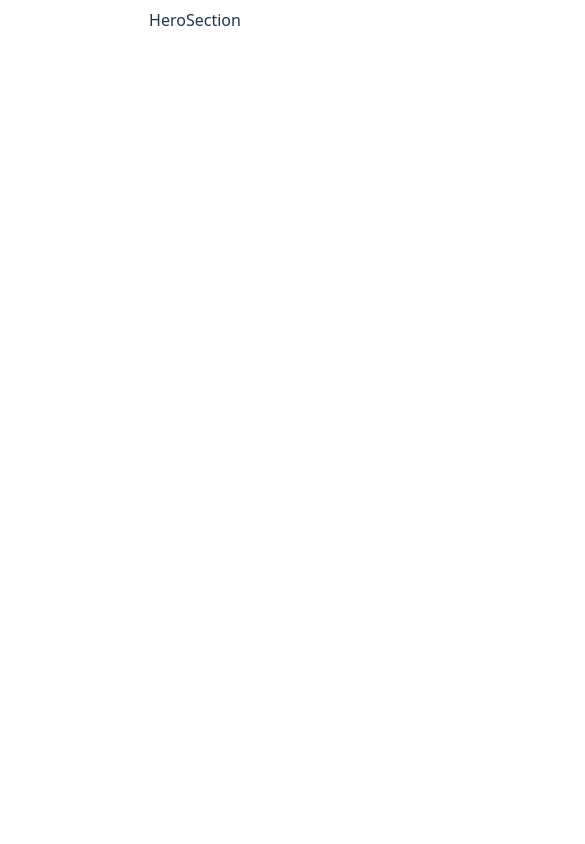
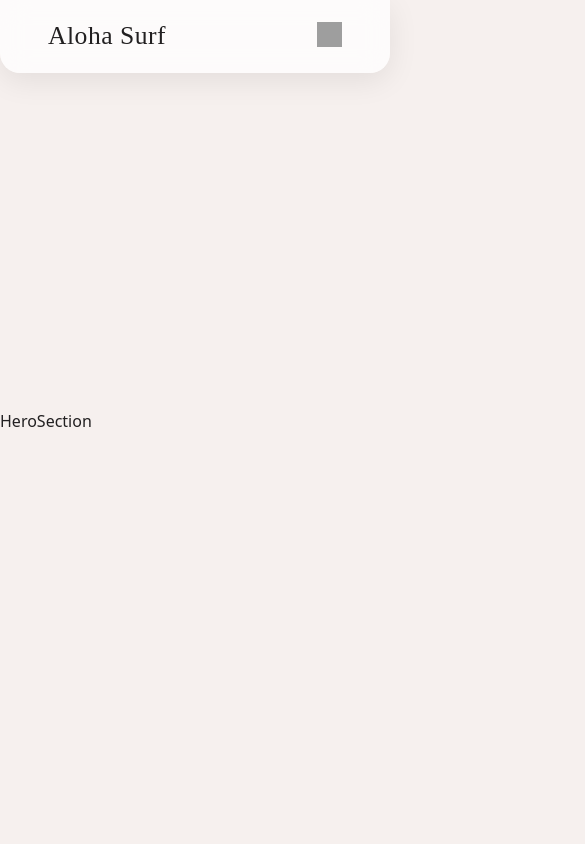
Before and after one commit to Katsikas/css-parallax-react, a React (Vite) app: page / in a window 390 px wide. Shown: the top 844 px of the page, 585 px wide, since content can reach past the window. Built offline with nearby package versions, Linux system fonts and the light colour scheme; grey boxes are pictures that could not be loaded.

Commit message:
feat: add responsive mobile menu + scroll-aware hide/show

```diff
--- a/src/App.jsx
+++ b/src/App.jsx
@@ -6,10 +6,12 @@ import SectionFour from "./components/SectionFour";
 import SectionFive from "./components/SectionFive";
 import SectionSix from "./components/SectionSix";
 import SectionSeven from "./components/SectionSeven";
+import NavBar from "./components/NavBar";
 
 const App = () => {
   return (
     <div>
+      <NavBar />
       <HeroSection />
       <SectionOne />
       <SectionTwo />
--- /dev/null
+++ b/src/components/NavBar.jsx
@@ -0,0 +1,93 @@
+import { useEffect, useState } from "react";
+import useIsMobile from "../hooks/isMobile";
+
+const NavBar = () => {
+  const [isVisible, setIsVisible] = useState(true);
+  const [isMobileMenuOpen, setIsMobileMenuOpen] = useState(false);
+
+  const isMobile = useIsMobile();
+
+  useEffect(() => {
+    let lastScrollY = window.scrollY;
+    const threshold = 10;
+
+    const controlNavBar = () => {
+      const currentScrollY = window.scrollY;
+
+      if (currentScrollY < 80) setIsVisible(true);
+      else if (currentScrollY > lastScrollY + threshold) setIsVisible(false);
+      else if (currentScrollY < lastScrollY - threshold) setIsVisible(true);
+
+      lastScrollY = currentScrollY;
+    };
+
+    window.addEventListener("scroll", controlNavBar);
+
+    return () => window.removeEventListener("scroll", controlNavBar);
+  }, []);
+
+  const navLinks = [
+    { label: "About", href: "about" },
+    { label: "Lessons", href: "Lessons" },
+    { label: "Spots", href: "Spots" },
+    { label: "Book Now", href: "contact" },
+  ];
+
+  return (
+    <header className={`header ${isVisible ? "show" : "hidden"}`}>
+      <nav className="navbar">
+        <div className="nav-logo">
+          <a href="/">
+            <span className="logo-text">Aloha Surf</span>
+          </a>
+        </div>
+        {!isMobile && (
+          <ul className="nav-links">
+            {navLinks.map((link) => (
+              <li key={link.label}>
+                <a href={`#${link.href}`}>{link.label}</a>
+              </li>
+            ))}
+          </ul>
+        )}
+        {isMobile && (
+          <button
+            className="burger-icon"
+            onClick={() => setIsMobileMenuOpen(!isMobileMenuOpen)}
+          >
+            <img
+              src={
+                isMobileMenuOpen
+                  ? "/icons/close-icon.svg"
+                  : "/icons/burger-menu.svg"
+              }
+              height={25}
+              width={25}
+              alt="burger icon"
+            />
+          </button>
+        )}
+      </nav>
+      {isMobile && (
+        <div
+          className={
+            isMobileMenuOpen ? "mobile-menu open" : "mobile-menu close"
+          }
+        >
+          <ul className="mobile-nav-links ">
+            {navLinks.map((link) => (
+              <li
+                key={link.label}
+                //    onClick={() => setIsMobileMenuOpen(false)}
+              >
+                <a href={`#${link.href}`}>{link.label}</a>
+              </li>
+            ))}
+          </ul>
+        </div>
+      )}
+    </header>
+  );
+};
+
+export default NavBar;
--- /dev/null
+++ b/src/hooks/isMobile.js
@@ -0,0 +1,15 @@
+import { useEffect, useState } from "react";
+
+export default function useIsMobile(breakpoint = 767) {
+  const [isMobile, setIsMobile] = useState(
+    () => window.innerWidth <= breakpoint,
+  );
+
+  useEffect(() => {
+    const handleResize = () => setIsMobile(window.innerWidth <= breakpoint);
+    window.addEventListener("resize", handleResize);
+    return () => window.removeEventListener("resize", handleResize);
+  }, [breakpoint]);
+
+  return isMobile;
+}
--- a/src/index.css
+++ b/src/index.css
@@ -1,8 +1,9 @@
+* {
+  margin: 0;
+  padding: 0;
+}
+
 :root {
-  font-family: system-ui, Avenir, Helvetica, Arial, sans-serif;
-  line-height: 1.5;
-  font-weight: 400;
-
   color-scheme: light dark;
   color: #222021;
   font-synthesis: none;
@@ -10,10 +11,13 @@
   -webkit-font-smoothing: antialiased;
   -moz-osx-font-smoothing: grayscale;
   background-color: #f6f0ee;
+  scroll-behavior: smooth;
 
-  margin: 0;
-  padding: 0;
   text-align: center;
+}
+
+#root {
+  width: 100%;
 }
 
 body {
@@ -21,24 +25,21 @@ body {
   place-items: center;
   min-width: 320px;
   min-height: 100vh;
-}
 
-#root {
-  width: 100%;
+  font-family: "Plus Jakarta Sans", system-ui, sans-serif;
+  font-weight: 400;
+  line-height: 1.6;
 }
 
 h1,
-h2 {
+h2,
+h3 {
+  font-family: "DM Sans", system-ui, sans-serif;
+  font-weight: 600;
   font-size: 2.2em;
   line-height: 1.1;
 }
 
-@media (prefers-color-scheme: light) {
-  :root {
-    color: #213547;
-    background-color: #ffffff;
-  }
-}
 p {
   font-size: 1.2em;
 }
@@ -48,8 +49,160 @@ p {
   color: #f6f0ee;
 }
 
+.header {
+  position: fixed;
+  top: 0;
+  z-index: 3;
+  min-width: 100%;
+  background: rgba(255, 255, 255, 0.75);
+  backdrop-filter: blur(14px);
+  -webkit-backdrop-filter: blur(14px);
+
+  box-shadow: 0 8px 30px rgba(0, 0, 0, 0.08);
+  border-bottom-left-radius: 20px;
+  border-bottom-right-radius: 20px;
+  transition: 300ms cubic-bezier(0.4, 0, 0.2, 1);
+}
+
+.header.hidden {
+  transform: translateY(-10vh);
+  filter: blur(8px);
+}
+
+.header.show {
+  filter: blur(0);
+}
+
+.header a {
+  text-decoration: none;
+  color: inherit;
+  color: #0d2b45;
+  font-weight: 500;
+}
+
+.header .logo-text {
+  font-family: "Pacifico", cursive;
+  font-size: 1.6rem;
+  letter-spacing: 0.5px;
+  color: #222021;
+}
+
+.header .navbar {
+  position: relative;
+  display: flex;
+  flex-direction: row;
+  align-items: center;
+  justify-content: space-between;
+  padding: 1rem 3rem;
+}
+
+.header .navbar .nav-logo {
+  justify-self: flex-start;
+  transition: 150ms cubic-bezier(0.47, 0, 0.745, 0.715);
+}
+
+.header .navbar .nav-logo:hover {
+  transform: scale(1.02) translateY(-1px);
+}
+
+.header ul {
+  list-style: none;
+}
+
+.header .navbar .nav-links {
+  display: flex;
+  flex-direction: row;
+  gap: 2em;
+  margin: 0 auto;
+  transition: 330ms cubic-bezier(0.4, 0, 0.2, 1);
+}
+
+.header.hidden .nav-links {
+  transform: translateY(-10vh);
+  filter: blur(4px);
+}
+
+.header.show .nav-links {
+  transform: translateY(0);
+  filter: blur(0);
+}
+
+.header .navbar .nav-links li {
+  transition: 150ms cubic-bezier(0.47, 0, 0.745, 0.715);
+}
+
+.header .navbar .nav-links li:hover {
+  transform: scale(1.02) translateY(-1px);
+}
+
+/*MOBILE HEADER */
+
+.header .burger-icon {
+  border: none;
+  background: transparent;
+  cursor: pointer;
+}
+
+.header .mobile-menu {
+  position: relative;
+
+  max-height: 0;
+  overflow: hidden;
+  transition: max-height 200ms linear;
+  text-align: start;
+}
+.header .mobile-menu.open {
+  max-height: 100%;
+}
+.header .mobile-menu .mobile-nav-links {
+  display: flex;
+  flex-direction: column;
+  padding: 0.7em 1em;
+}
+.header .mobile-menu .mobile-nav-links li {
+  padding: 0.7em;
+  transition: 150ms ease;
+}
+.header .mobile-menu .mobile-nav-links li:focus {
+  background-color: hsl(208, 68%, 76%);
+  border-radius: 12px;
+}
+
 .hero-section {
+  display: flex;
   min-height: 100svh;
+  width: 100%;
+  position: relative;
+  align-items: center;
+}
+
+.hero-section h1 {
+  font-family: "Pacifico", cursive;
+  font-size: clamp(3rem, 10vw, 5.5rem);
+  letter-spacing: 0.5px;
+  line-height: 1.05;
+  text-shadow:
+    0 4px 20px rgba(255, 140, 90, 0.35),
+    0 2px 8px rgba(0, 0, 0, 0.25);
+  text-align: start;
+  position: relative;
+  z-index: 2;
+  animation: appear 1s linear forwards;
+  clip-path: polygon(68% 0, 100% 0%, 100% 100%, 100% 100%);
+}
+
+.hero-section .hero-bg {
+  position: absolute;
+  overflow: hidden;
+  object-fit: cover;
+  height: 100%;
+  width: 100%;
+  min-height: 450px;
+  max-width: 100%;
+}
+.hero-section .con-inner {
+  position: relative;
+  padding: 1em 2em;
 }
 
 .section-one {
@@ -364,7 +517,7 @@ p {
   filter: drop-shadow(2px 2px 2px rgba(0, 0, 0, 0.2));
 }
 
-.image-wrap {
+.image-wrapper {
   position: relative;
   overflow: hidden;
 }
@@ -488,3 +641,46 @@ p {
     opacity: 1;
   }
 }
+
+@media only screen and (max-width: 1024px) {
+  .section-one {
+    padding: 4vh 0;
+  }
+
+  .section-one .inner-con {
+    flex-direction: column;
+    padding: 4vh 0;
+  }
+
+  .section-one .inner-con .pov-board {
+    width: 100%;
+  }
+
+  .section-five .con-inner {
+    flex-direction: column;
+  }
+
+  .section-seven .image-wrapper img {
+    width: 100%;
+    height: 100%;
+  }
+}
+
+@media only screen and (max-width: 767px) {
+  .section-one .inner-con .inner-left {
+    display: none;
+  }
+
+  .section-two .inner-con {
+    flex-direction: column-reverse;
+  }
+
+  .section-six .con-inner {
+    flex-direction: column;
+    align-items: center;
+  }
+
+  .section-six .first.con-inner {
+    flex-direction: column-reverse;
+  }
+}
```
